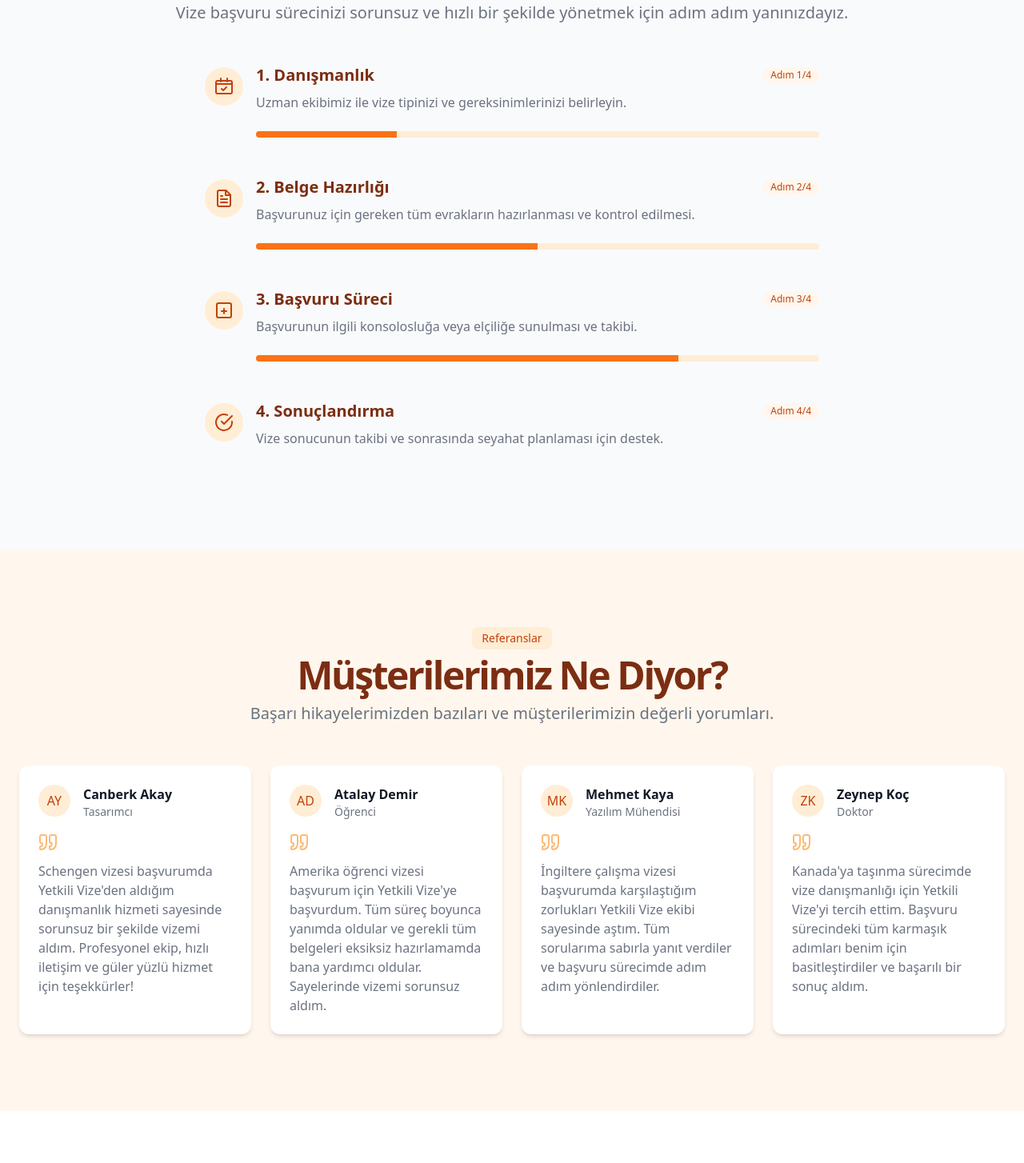
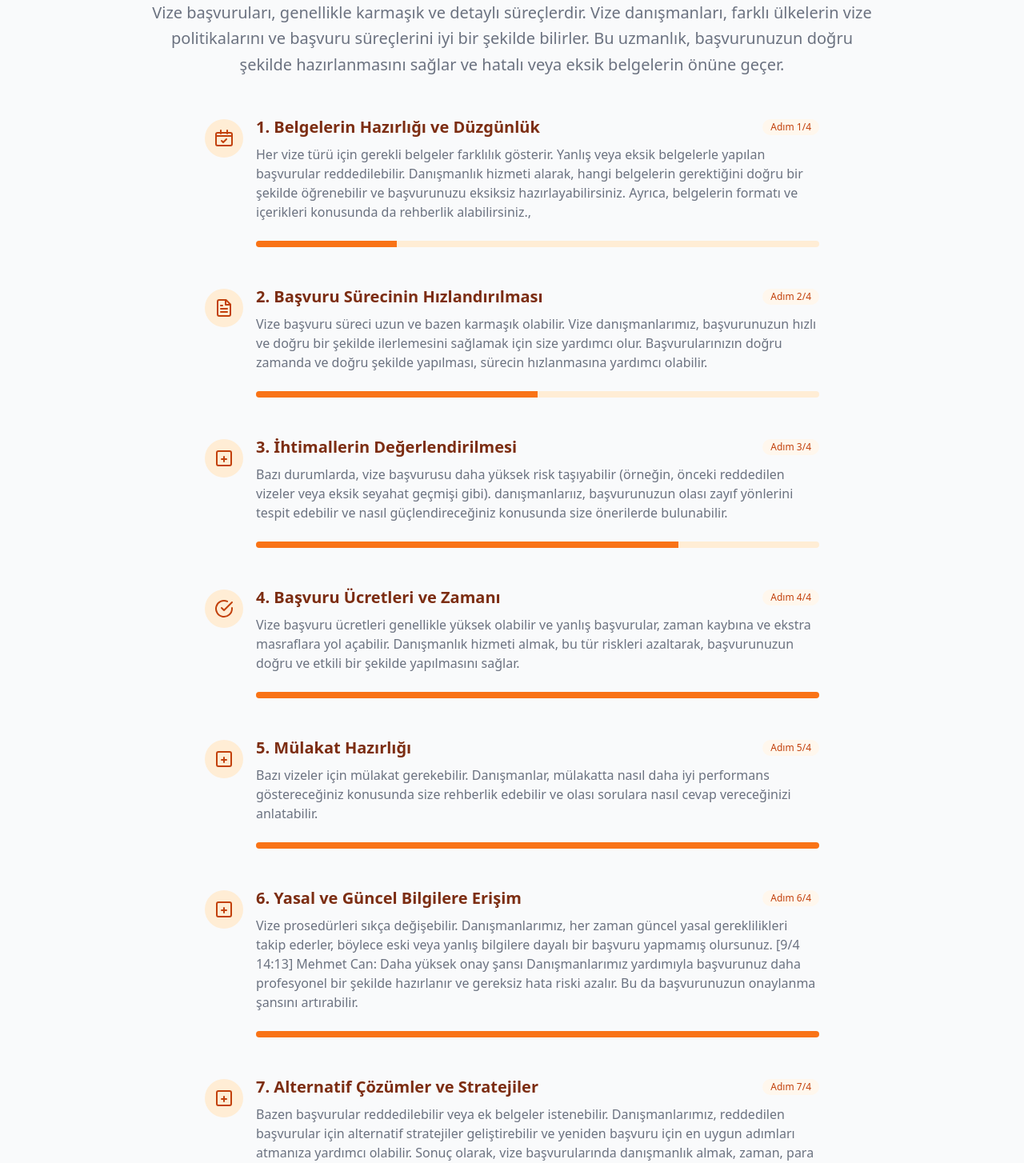
Before and after one commit to Ovamoto/yetkilivize, a Next.js app: page / in a window 1280 px wide. Shown: the part 2810-4264 px from the top of the page at 80% size. Built offline with nearby package versions, Linux system fonts and the light colour scheme.

Commit message:
Add files via upload

```diff
--- a/src/components/process-section.tsx
+++ b/src/components/process-section.tsx
@@ -3,8 +3,8 @@ import { Progress } from "@/components/ui/progress";
 const steps = [
   {
     id: 1,
-    title: "Danışmanlık",
-    description: "Uzman ekibimiz ile vize tipinizi ve gereksinimlerinizi belirleyin.",
+    title: "Belgelerin Hazırlığı ve Düzgünlük",
+    description: "Her vize türü için gerekli belgeler farklılık gösterir. Yanlış veya eksik belgelerle yapılan başvurular reddedilebilir. Danışmanlık hizmeti alarak, hangi belgelerin gerektiğini doğru bir şekilde öğrenebilir ve başvurunuzu eksiksiz hazırlayabilirsiniz. Ayrıca, belgelerin formatı ve içerikleri konusunda da rehberlik alabilirsiniz.,",
     icon: (
       <svg
         xmlns="http://www.w3.org/2000/svg"
@@ -28,8 +28,8 @@ const steps = [
   },
   {
     id: 2,
-    title: "Belge Hazırlığı",
-    description: "Başvurunuz için gereken tüm evrakların hazırlanması ve kontrol edilmesi.",
+    title: "Başvuru Sürecinin Hızlandırılması",
+    description: "Vize başvuru süreci uzun ve bazen karmaşık olabilir. Vize danışmanlarımız, başvurunuzun hızlı ve doğru bir şekilde ilerlemesini sağlamak için size yardımcı olur. Başvurularınızın doğru zamanda ve doğru şekilde yapılması, sürecin hızlanmasına yardımcı olabilir.",
     icon: (
       <svg
         xmlns="http://www.w3.org/2000/svg"
@@ -53,8 +53,8 @@ const steps = [
   },
   {
     id: 3,
-    title: "Başvuru Süreci",
-    description: "Başvurunun ilgili konsolosluğa veya elçiliğe sunulması ve takibi.",
+    title: "İhtimallerin Değerlendirilmesi",
+    description: "Bazı durumlarda, vize başvurusu daha yüksek risk taşıyabilir (örneğin, önceki reddedilen vizeler veya eksik seyahat geçmişi gibi). danışmanlarıız, başvurunuzun olası zayıf yönlerini tespit edebilir ve nasıl güçlendireceğiniz konusunda size önerilerde bulunabilir.",
     icon: (
       <svg
         xmlns="http://www.w3.org/2000/svg"
@@ -76,8 +76,8 @@ const steps = [
   },
   {
     id: 4,
-    title: "Sonuçlandırma",
-    description: "Vize sonucunun takibi ve sonrasında seyahat planlaması için destek.",
+    title: "Başvuru Ücretleri ve Zamanı",
+    description: "Vize başvuru ücretleri genellikle yüksek olabilir ve yanlış başvurular, zaman kaybına ve ekstra masraflara yol açabilir. Danışmanlık hizmeti almak, bu tür riskleri azaltarak, başvurunuzun doğru ve etkili bir şekilde yapılmasını sağlar.",
     icon: (
       <svg
         xmlns="http://www.w3.org/2000/svg"
@@ -96,6 +96,75 @@ const steps = [
       </svg>
     ),
   },
+    {
+    id: 5,
+    title: "Mülakat Hazırlığı",
+    description: "Bazı vizeler için mülakat gerekebilir. Danışmanlar, mülakatta nasıl daha iyi performans göstereceğiniz konusunda size rehberlik edebilir ve olası sorulara nasıl cevap vereceğinizi anlatabilir.",
+    icon: (
+      <svg
+        xmlns="http://www.w3.org/2000/svg"
+        width="24"
+        height="24"
+        viewBox="0 0 24 24"
+        fill="none"
+        stroke="currentColor"
+        strokeWidth="2"
+        strokeLinecap="round"
+        strokeLinejoin="round"
+        className="h-6 w-6"
+      >
+        <rect width="18" height="18" x="3" y="3" rx="2" />
+        <path d="M9 13h6" />
+        <path d="M12 10v6" />
+      </svg>
+    ),
+  },
+      {
+    id: 6,
+    title: " Yasal ve Güncel Bilgilere Erişim",
+    description: "Vize prosedürleri sıkça değişebilir. Danışmanlarımız, her zaman güncel yasal gereklilikleri takip ederler, böylece eski veya yanlış bilgilere dayalı bir başvuru yapmamış olursunuz. [9/4 14:13] Mehmet Can: Daha yüksek onay şansı Danışmanlarımız yardımıyla başvurunuz daha profesyonel bir şekilde hazırlanır ve gereksiz hata riski azalır. Bu da başvurunuzun onaylanma şansını artırabilir.",
+    icon: (
+      <svg
+        xmlns="http://www.w3.org/2000/svg"
+        width="24"
+        height="24"
+        viewBox="0 0 24 24"
+        fill="none"
+        stroke="currentColor"
+        strokeWidth="2"
+        strokeLinecap="round"
+        strokeLinejoin="round"
+        className="h-6 w-6"
+      >
+        <rect width="18" height="18" x="3" y="3" rx="2" />
+        <path d="M9 13h6" />
+        <path d="M12 10v6" />
+      </svg>
+    ),
+  },
+  {
+    id: 7,
+    title: "Alternatif Çözümler ve Stratejiler",
+    description: "Bazen başvurular reddedilebilir veya ek belgeler istenebilir. Danışmanlarımız, reddedilen başvurular için alternatif stratejiler geliştirebilir ve yeniden başvuru için en uygun adımları atmanıza yardımcı olabilir. Sonuç olarak, vize başvurularında danışmanlık almak, zaman, para ve enerji tasarrufu sağlarken, başvurunuzun onaylanma şansını artırabilir. Özellikle karmaşık durumlar veya ilk kez başvuru yapanlar için danışmanlık büyük fayda sağlar.",
+    icon: (
+      <svg
+        xmlns="http://www.w3.org/2000/svg"
+        width="24"
+        height="24"
+        viewBox="0 0 24 24"
+        fill="none"
+        stroke="currentColor"
+        strokeWidth="2"
+        strokeLinecap="round"
+        strokeLinejoin="round"
+        className="h-6 w-6"
+      >
+        <rect width="18" height="18" x="3" y="3" rx="2" />
+        <path d="M9 13h6" />
+        <path d="M12 10v6" />
+      </svg>
+    ),
+  }
 ];
 
 export function ProcessSection() {
@@ -111,7 +180,8 @@ export function ProcessSection() {
               Vize Başvuru Sürecimiz
             </h2>
             <p className="max-w-[900px] text-gray-500 md:text-xl/relaxed lg:text-base/relaxed xl:text-xl/relaxed">
-              Vize başvuru sürecinizi sorunsuz ve hızlı bir şekilde yönetmek için adım adım yanınızdayız.
+            Vize başvuruları, genellikle karmaşık ve detaylı süreçlerdir. Vize danışmanları, farklı ülkelerin vize politikalarını ve başvuru süreçlerini iyi bir şekilde bilirler. Bu uzmanlık,
+başvurunuzun doğru şekilde hazırlanmasını sağlar ve hatalı veya eksik belgelerin önüne geçer.
             </p>
           </div>
         </div>
--- a/src/components/services-section.tsx
+++ b/src/components/services-section.tsx
@@ -109,9 +109,15 @@ export function ServicesSection() {
                 <CardDescription className="text-base">{service.description}</CardDescription>
               </CardContent>
               <CardFooter>
-                <Button variant="outline" className="w-full text-orange-600 hover:bg-orange-50" asChild>
-                  <Link href={`/services/${service.id}`}>Detaylı Bilgi</Link>
-                </Button>
+              <Button variant="outline" className="w-full text-orange-600 hover:bg-orange-50" asChild>
+              <Link
+                href={`https://wa.me/905394327763?text=${encodeURIComponent(`Merhaba, ${service.title} hakkında detaylı bilgi almak istiyorum.`)}`}
+                target="_blank"
+                rel="noopener noreferrer"
+              >
+                Detaylı Bilgi
+              </Link>
+            </Button>
               </CardFooter>
             </Card>
           ))}
--- a/src/components/testimonials-section.tsx
+++ b/src/components/testimonials-section.tsx
@@ -4,7 +4,7 @@ const testimonials = [
   {
     id: 1,
     name: "Canberk Akay",
-    role: "Tasarımcı",
+    role: "Tasarım",
     testimonial:
       "Schengen vizesi başvurumda Yetkili Vize'den aldığım danışmanlık hizmeti sayesinde sorunsuz bir şekilde vizemi aldım. Profesyonel ekip, hızlı iletişim ve güler yüzlü hizmet için teşekkürler!",
     avatar: "AY",
@@ -19,7 +19,7 @@ const testimonials = [
   },
   {
     id: 3,
-    name: "Mehmet Kaya",
+    name: "Mehmet Şahin",
     role: "Yazılım Mühendisi",
     testimonial:
       "İngiltere çalışma vizesi başvurumda karşılaştığım zorlukları Yetkili Vize ekibi sayesinde aştım. Tüm sorularıma sabırla yanıt verdiler ve başvuru sürecimde adım adım yönlendirdiler.",
@@ -27,7 +27,7 @@ const testimonials = [
   },
   {
     id: 4,
-    name: "Zeynep Koç",
+    name: "Zeynep Arslan",
     role: "Doktor",
     testimonial:
       "Kanada'ya taşınma sürecimde vize danışmanlığı için Yetkili Vize'yi tercih ettim. Başvuru sürecindeki tüm karmaşık adımları benim için basitleştirdiler ve başarılı bir sonuç aldım.",
```
